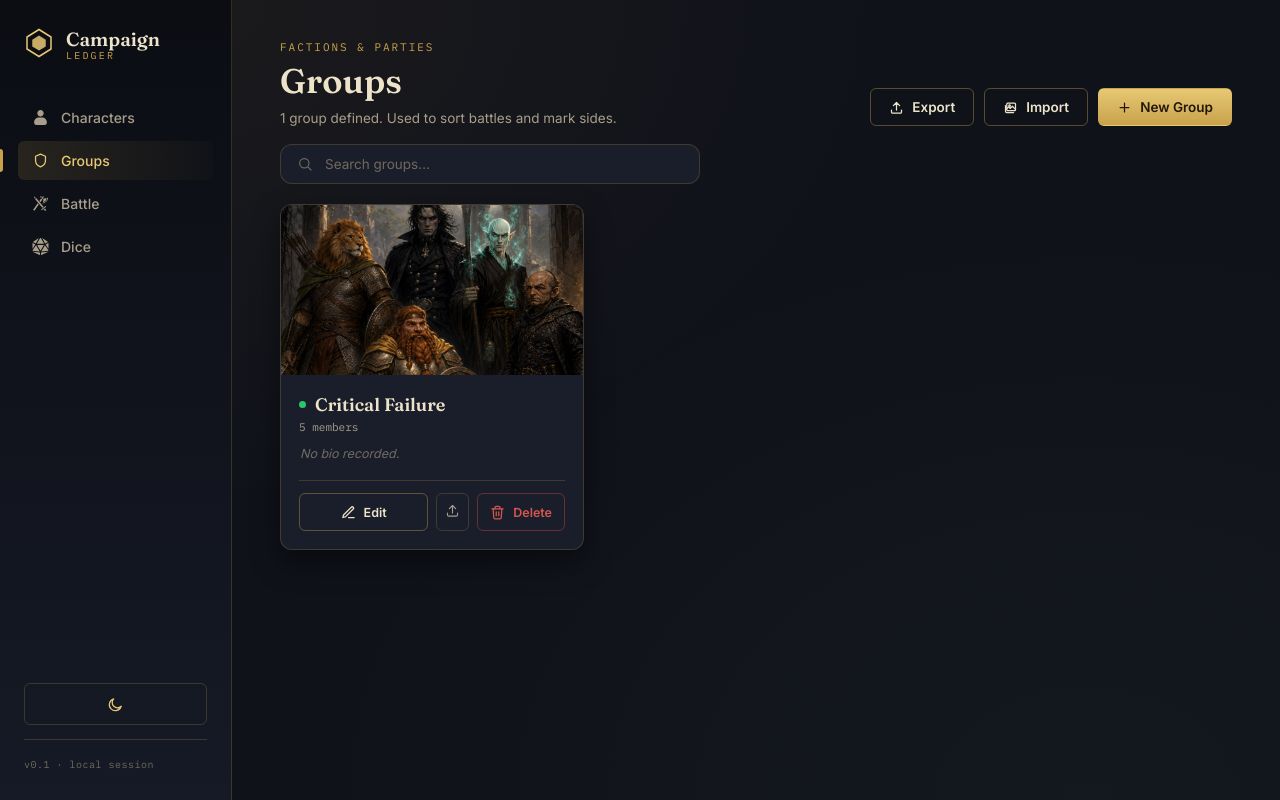
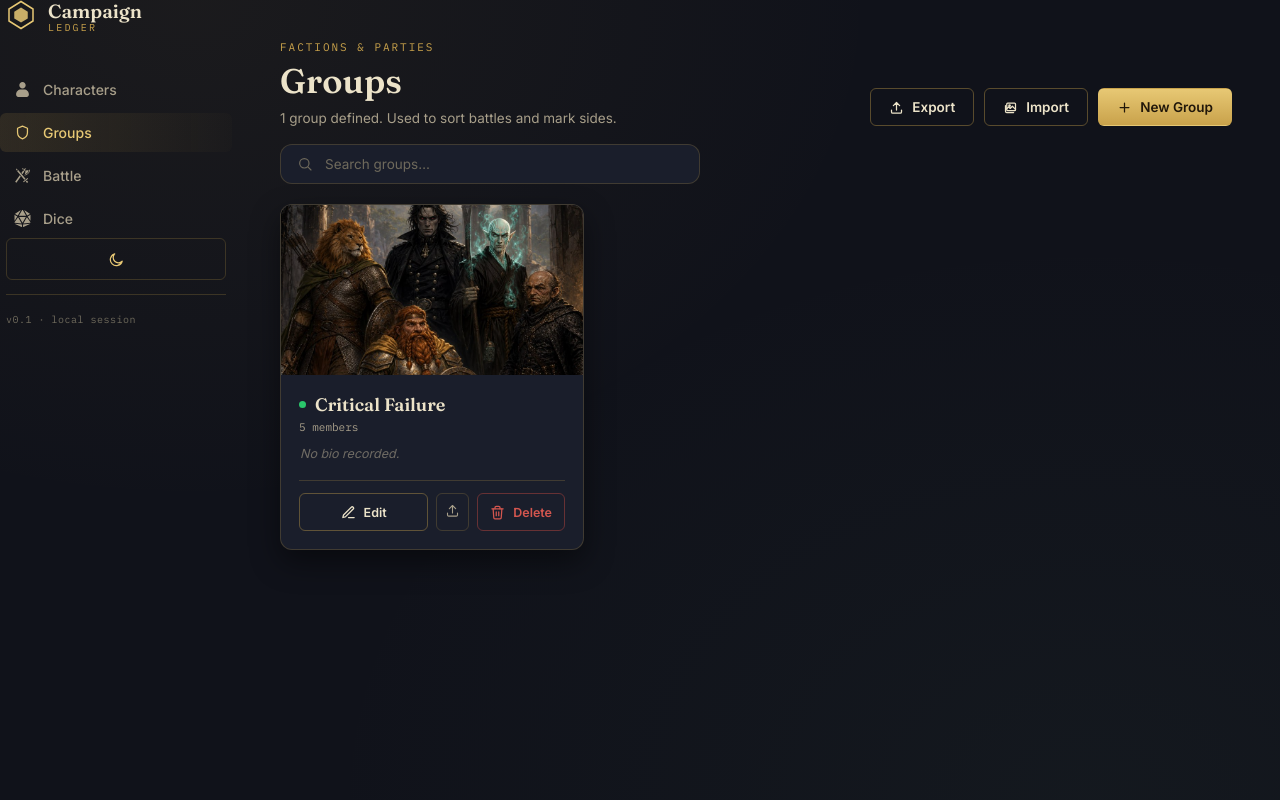
Before and after one commit to mehdi00dn/D-D-Ledger, a Flask app: page /groups in a window 1280 px wide. Run offline with Flask 3, Linux system fonts and the light colour scheme; data comes from the database, SQL or seed files in the repository; some libraries are stand-ins or nearby versions.

Commit message:
git push

```diff
--- a/static/css/style.css
+++ b/static/css/style.css
@@ -104,17 +104,7 @@ a:focus-visible, button:focus-visible, input:focus-visible, textarea:focus-visib
   min-height: 100vh;
 }
 
-.sidebar {
-  background: linear-gradient(180deg, var(--bg-void-2), var(--bg-panel-inset));
-  border-right: 1px solid var(--hairline);
-  padding: 28px 18px;
-  display: flex;
-  flex-direction: column;
-  position: sticky;
-  top: 0;
-  height: 100vh;
-  transition: border-color 0.4s ease;
-}
+
 
 .sidebar-brand {
   display: flex;
```
